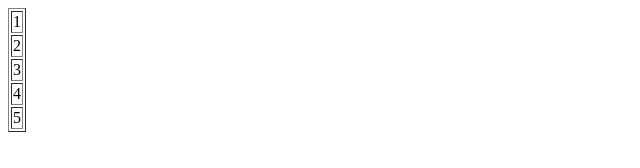
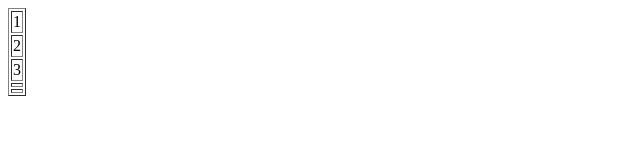
Before and after one commit to pusita/testgit, a plain HTML site: page index.html in a window 1280 px wide. Shown: the full height of the page, 0-640 px from the left. Drawn offline with Linux system fonts and the light colour scheme.

Commit message:
menu 123

```diff
--- a/index.html
+++ b/index.html
@@ -15,10 +15,10 @@
 			<td>3</td>
 		</tr>
 		<tr>
-			<td>4</td>
+			<td></td>
 		</tr>
 		<tr>
-			<td>5</td>
+			<td></td>
 		</tr>
 
 
```
